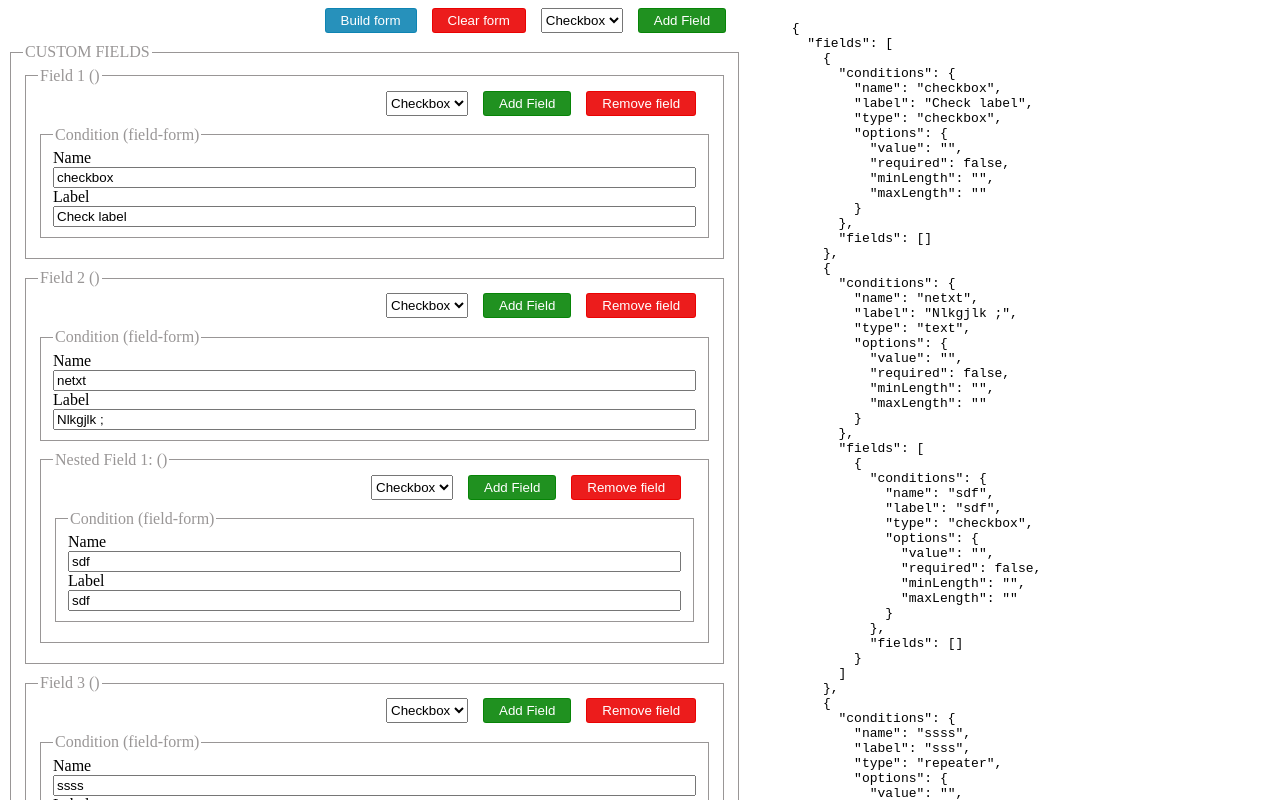
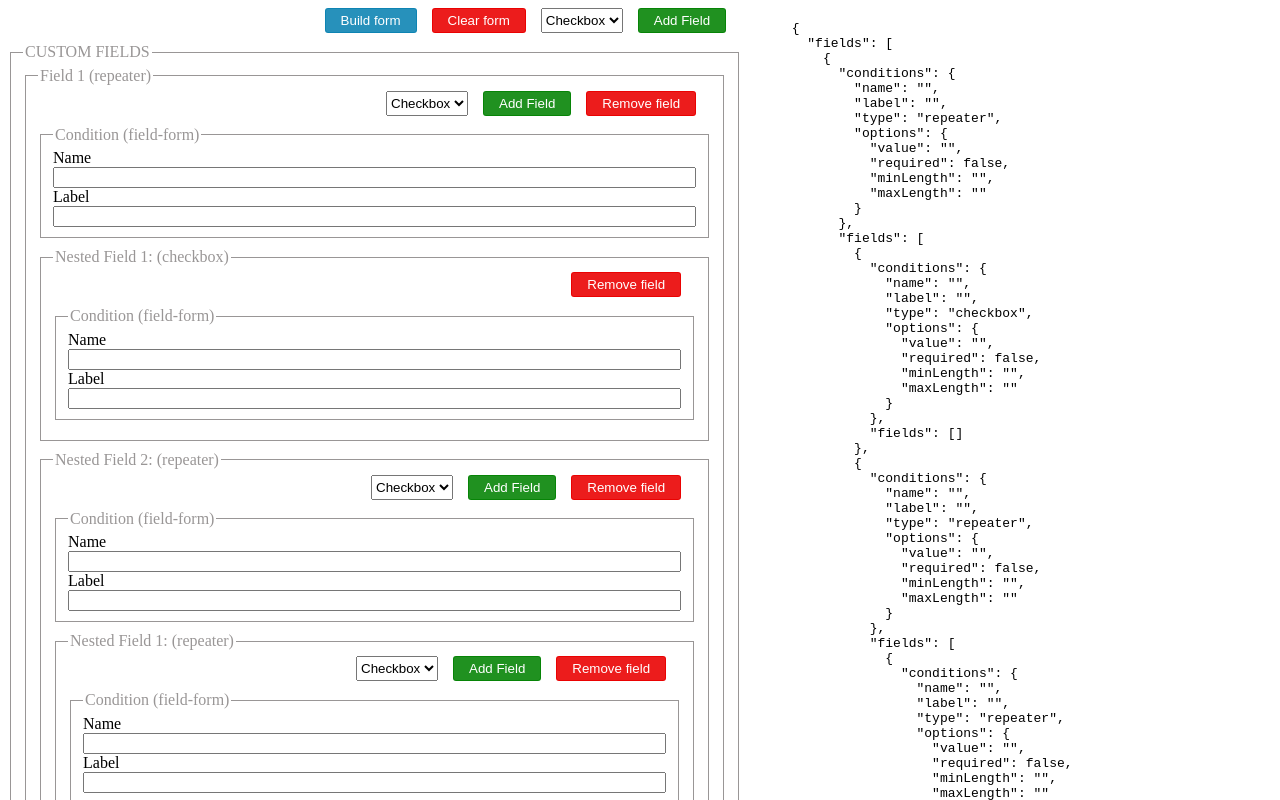
Before and after one commit to DmitrijPedan/angular-custom-fields, an Angular app: page / in a window 1280 px wide. Both pictures are taken after a click on the button "Build form". Shown: the top 800 px of the page. Built offline with nearby package versions, Linux system fonts and the light colour scheme.

Commit message:
add type

```diff
--- a/src/app/custom-fields/components/custom-fields-form/custom-fields-form.component.ts
+++ b/src/app/custom-fields/components/custom-fields-form/custom-fields-form.component.ts
@@ -36,7 +36,7 @@ export class CustomFieldsFormComponent   {
     }, 50);
   }
 
-  addField(type?: FieldType) {
+  addField(type: FieldType) {
     this.fieldsFormArray.push(this.cf.getCustomFieldControls(type));
   }
 
--- a/src/app/custom-fields/components/field-form/field-form.component.ts
+++ b/src/app/custom-fields/components/field-form/field-form.component.ts
@@ -2,7 +2,7 @@ import {Component, forwardRef, Input, OnDestroy, OnInit} from '@angular/core';
 import {ControlValueAccessor, FormGroup, NG_VALUE_ACCESSOR} from "@angular/forms";
 import {Subscription} from "rxjs";
 import {CustomFieldService} from "../../services/custom-field.service";
-import {ICustomFieldConditions} from "../../interfaces/interfaces";
+import {FieldType, ICustomFieldConditions} from "../../interfaces/interfaces";
 
 
 @Component({
@@ -30,7 +30,7 @@ export class FieldFormComponent implements OnInit, OnDestroy, ControlValueAccess
 
   ngOnInit() {
     this.createFormGroup();
-    const formSub = this.form.valueChanges.subscribe(value => {
+    const formSub = this.form.valueChanges.subscribe((value: ICustomFieldConditions) => {
       if (this.onChange) {
         this.onChange(value);
       }
--- a/src/app/custom-fields/components/group-control/group-control.component.html
+++ b/src/app/custom-fields/components/group-control/group-control.component.html
@@ -1,9 +1,10 @@
 <form [formGroup]="form">
   <fieldset>
-    <legend>{{formLabel}} ()</legend>
+    <legend>{{formLabel}} ({{type}})</legend>
 
       <div class="cf-controls">
         <app-add-field-button
+          *ngIf="type === 'repeater'"
           (addField)="addField($event)"
         ></app-add-field-button>
         <button class="cf-btn err" (click)="remove.emit()">Remove field</button>
@@ -19,8 +20,8 @@
           *ngFor="let control of fieldsFormArray?.controls; index as i"
           (remove)="deleteFieldFromArray(i)"
           [formControlName]="i"
-          [formLabel]="'Nested Field '+ (i + 1) + ':'">
-        </app-group-control>
+          [formLabel]="'Nested Field '+ (i + 1) + ':'"
+        ></app-group-control>
       </ng-container>
 
   </fieldset>
--- a/src/app/custom-fields/components/group-control/group-control.component.ts
+++ b/src/app/custom-fields/components/group-control/group-control.component.ts
@@ -22,6 +22,7 @@ export class GroupControlComponent implements OnInit, OnDestroy, ControlValueAcc
   public form!: FormGroup;
   private onChange!: (value: ICustomField | null | undefined) => void;
   private subscriptions: Subscription[] = [];
+  public type!: FieldType;
 
   constructor(
     private cf: CustomFieldService
@@ -36,8 +37,9 @@ export class GroupControlComponent implements OnInit, OnDestroy, ControlValueAcc
   }
 
   ngOnInit() {
-    this._createFormGroup();
-    const formSub = this.form.valueChanges.subscribe(value => {
+    this.createFormGroup();
+    const formSub = this.form.valueChanges.subscribe((value: ICustomField) => {
+      this.type = value.conditions.type;
       if (this.onChange) {
         this.onChange(value);
       }
@@ -61,9 +63,8 @@ export class GroupControlComponent implements OnInit, OnDestroy, ControlValueAcc
           this.addField(field.conditions.type)
         });
       }
-
       this.form.patchValue(value);
-    }, 50);
+    }, 10);
   }
 
   registerOnChange(fn: (value: ICustomField | null | undefined) => void): void {
@@ -88,7 +89,7 @@ export class GroupControlComponent implements OnInit, OnDestroy, ControlValueAcc
     this.fieldsFormArray.push(this.cf.getCustomFieldControls(type));
   }
 
-  private _createFormGroup() {
+  private createFormGroup() {
     this.form = this.cf.getEmptyCustomFieldGroup()
     // add one condition on the next tick, after the form creation
     setTimeout(() => this.conditions.setValue({}));
--- a/src/app/custom-fields/services/custom-field.service.ts
+++ b/src/app/custom-fields/services/custom-field.service.ts
@@ -47,7 +47,7 @@ export class CustomFieldService {
     return group;
   }
 
-  getCustomFieldControls(type?: FieldType): FormControl {
+  getCustomFieldControls(type: FieldType): FormControl {
     const formState: any = {
       name: '',
       label: '',
--- a/src/app/custom-fields/variables/data.ts
+++ b/src/app/custom-fields/variables/data.ts
@@ -2,8 +2,21 @@ export const data = {
   "fields": [
     {
       "conditions": {
-        "name": "checkbox",
-        "label": "Check label",
+        "name": "",
+        "label": "",
+        "type": "repeater",
+        "options": {
+          "value": "",
+          "required": false,
+          "minLength": "",
+          "maxLength": ""
+        }
+      },
+      "fields": [
+        {
+          "conditions": {
+            "name": "",
+            "label": "",
             "type": "checkbox",
             "options": {
               "value": "",
@@ -16,9 +29,9 @@ export const data = {
         },
         {
           "conditions": {
-        "name": "netxt",
-        "label": "Nlkgjlk ;",
-        "type": "text",
+            "name": "",
+            "label": "",
+            "type": "repeater",
             "options": {
               "value": "",
               "required": false,
@@ -29,9 +42,9 @@ export const data = {
           "fields": [
             {
               "conditions": {
-            "name": "sdf",
-            "label": "sdf",
-            "type": "checkbox",
+                "name": "",
+                "label": "",
+                "type": "repeater",
                 "options": {
                   "value": "",
                   "required": false,
@@ -39,14 +52,24 @@ export const data = {
                   "maxLength": ""
                 }
               },
-          "fields": []
-        }
-      ]
-    },
+              "fields": [
                 {
                   "conditions": {
-        "name": "ssss",
-        "label": "sss",
+                    "name": "",
+                    "label": "",
+                    "type": "repeater",
+                    "options": {
+                      "value": "",
+                      "required": false,
+                      "minLength": "",
+                      "maxLength": ""
+                    }
+                  },
+                  "fields": [
+                    {
+                      "conditions": {
+                        "name": "",
+                        "label": "",
                         "type": "repeater",
                         "options": {
                           "value": "",
@@ -59,3 +82,25 @@ export const data = {
                     }
                   ]
                 }
+              ]
+            }
+          ]
+        }
+      ]
+    },
+    {
+      "conditions": {
+        "name": "",
+        "label": "",
+        "type": "checkbox",
+        "options": {
+          "value": "",
+          "required": false,
+          "minLength": "",
+          "maxLength": ""
+        }
+      },
+      "fields": []
+    }
+  ]
+}
```
Lines whose indentation alone changed are shown as unchanged.
